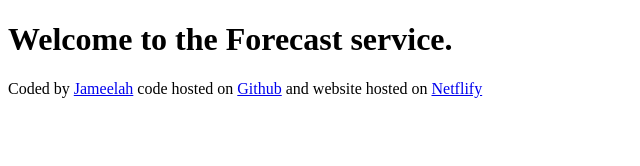
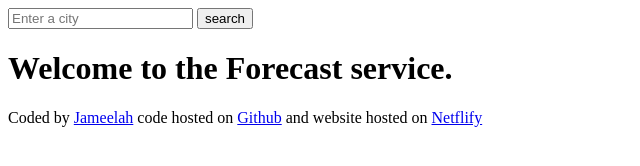
Before and after one commit to jyamee/ForecastApp, a plain HTML site: page index.html in a window 1280 px wide. Shown: the whole page, without its empty margins (0-640 px from the left). Drawn offline with Linux system fonts and the light colour scheme.

Commit message:
created a header and added content

```diff
--- a/index.html
+++ b/index.html
@@ -6,7 +6,15 @@
     <title>forecast</title>
   </head>
   <body>
-    <h1>Welcome to the Forecast service.</h1>
+    <header>
+      <form action="">
+        <input type="search" placeholder="Enter a city" />
+        <input type="submit" value="search" />
+      </form>
+    </header>
+    <main>
+      <h1>Welcome to the Forecast service.</h1>
+    </main>
     <footer>
       Coded by <a href="https://github.com/jyamee">Jameelah</a> code hosted on
       <a href="https://github.com/">Github</a> and website hosted on
```
